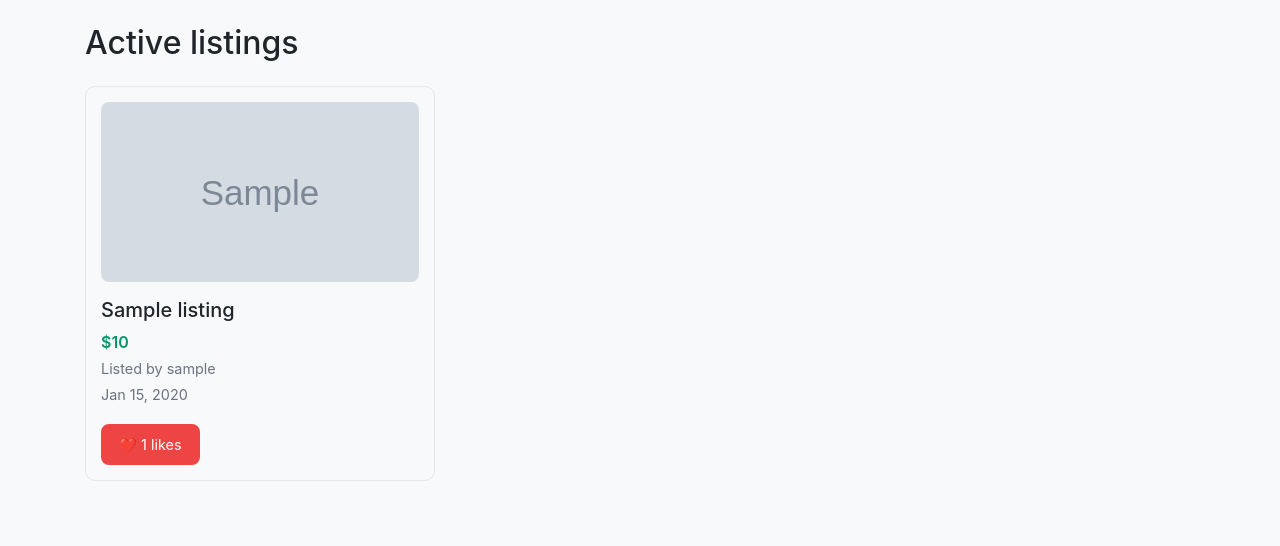
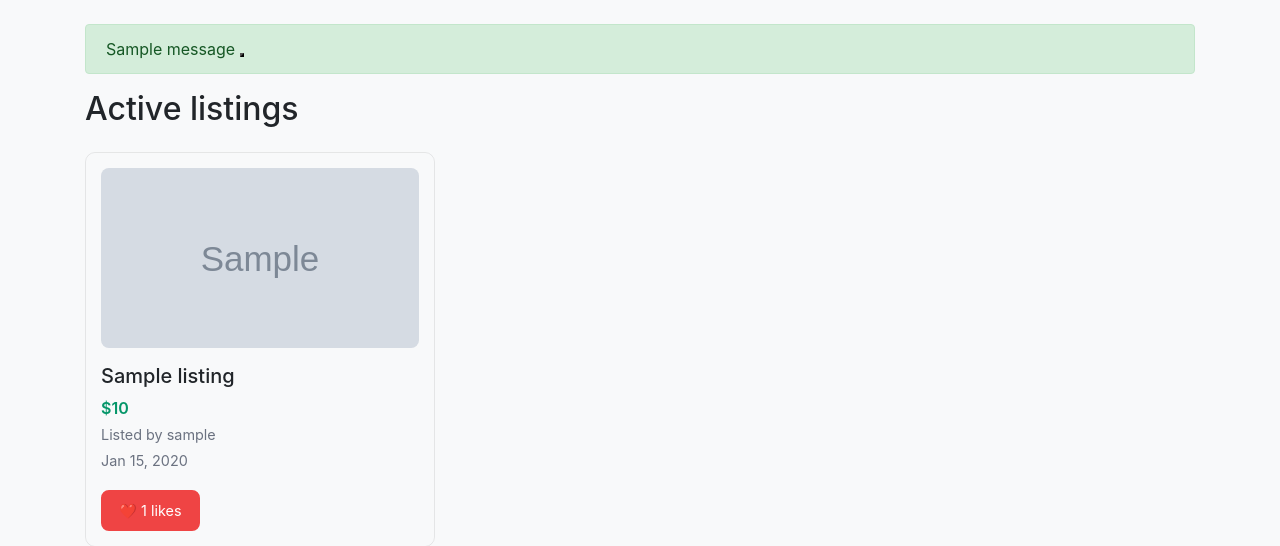
Before and after one commit to AbdulRahman-cy/E-Commerce-Web-Platform, a Django app: page / in a window 1280 px wide. Shown: the part 88-634 px from the top of the page. Run offline with Django 3.2, Linux system fonts and the light colour scheme; a user stored in the database is signed in; tables that the repository leaves empty hold one stand-in row (values such as "Sample post"); grey boxes marked "Sample" are stand-in pictures; one stand-in notice (Sample message) is shown; some libraries are stand-ins or nearby versions.

Commit message:
Adding messaging system to the layout

```diff
--- a/auctions/templates/auctions/layout.html
+++ b/auctions/templates/auctions/layout.html
@@ -63,7 +63,14 @@
 
 
 <main class="container py-4">
-
+    {% if messages %}
+        {% for message in messages %}
+            <div class="alert alert-{{ message.tags }} alert-dismissible fade show" role="alert">
+                {{ message }}
+                <button type="button" class="btn-close" data-bs-dismiss="alert"></button>
+            </div>
+        {% endfor %}
+    {% endif %}
     {% block body %}
     {% endblock %}
 
```
